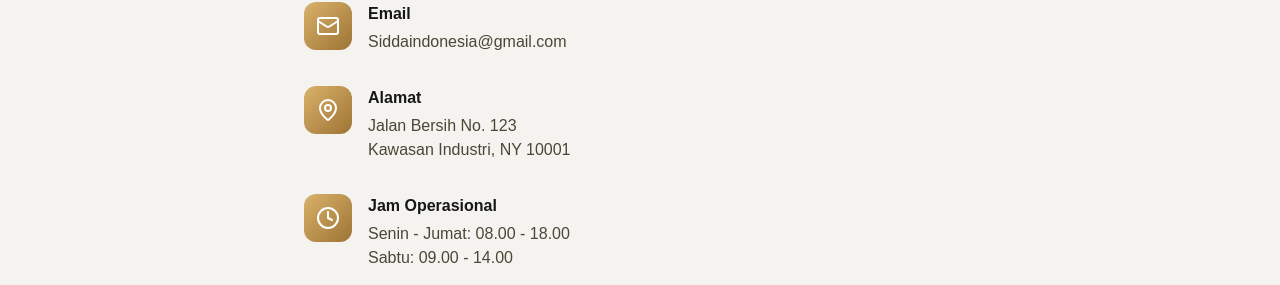
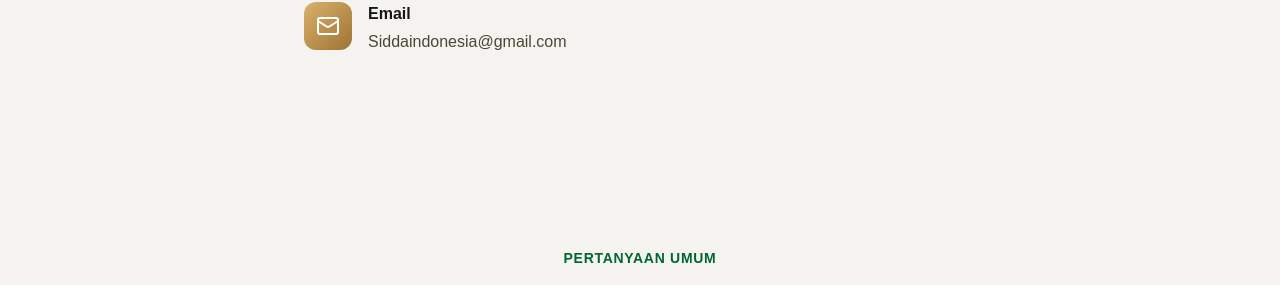
Before and after one commit to KonChannn/sidda-next, a Next.js app: page /contact in a window 1280 px wide. Shown: the part 667-952 px from the top of the page. Built offline with nearby package versions, Linux system fonts and the light colour scheme; no server answers.

Commit message:
chore: remove address and operational hours sections in ContactPage component

```diff
--- a/src/components/pages/ContactPage.tsx
+++ b/src/components/pages/ContactPage.tsx
@@ -36,16 +36,16 @@ const CONTACT_INFO: {
     title: "Email",
     details: ["Siddaindonesia@gmail.com"],
   },
-  {
-    icon: MapPin,
-    title: "Alamat",
-    details: ["Jalan Bersih No. 123", "Kawasan Industri, NY 10001"],
-  },
-  {
-    icon: Clock,
-    title: "Jam Operasional",
-    details: ["Senin - Jumat: 08.00 - 18.00", "Sabtu: 09.00 - 14.00"],
-  },
+  // {
+  //   icon: MapPin,
+  //   title: "Alamat",
+  //   details: ["Jalan Bersih No. 123", "Kawasan Industri, NY 10001"],
+  // },
+  // {
+  //   icon: Clock,
+  //   title: "Jam Operasional",
+  //   details: ["Senin - Jumat: 08.00 - 18.00", "Sabtu: 09.00 - 14.00"],
+  // },
 ];
 
 const FAQ_ITEMS = [
```
